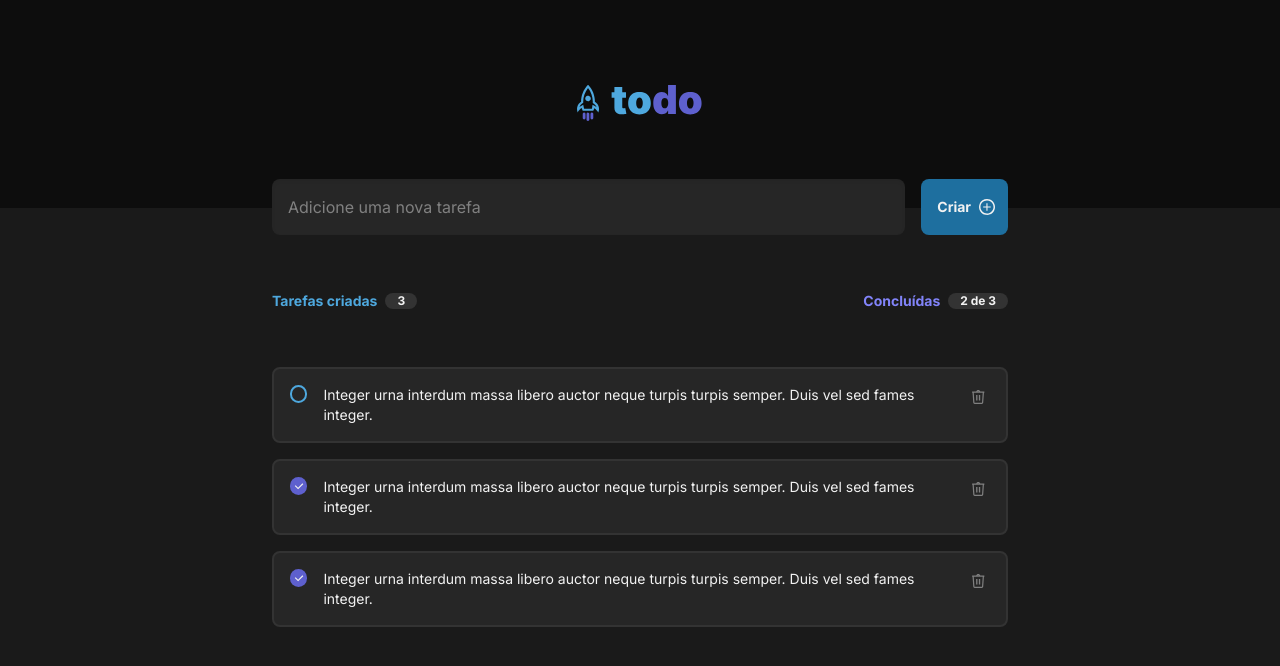
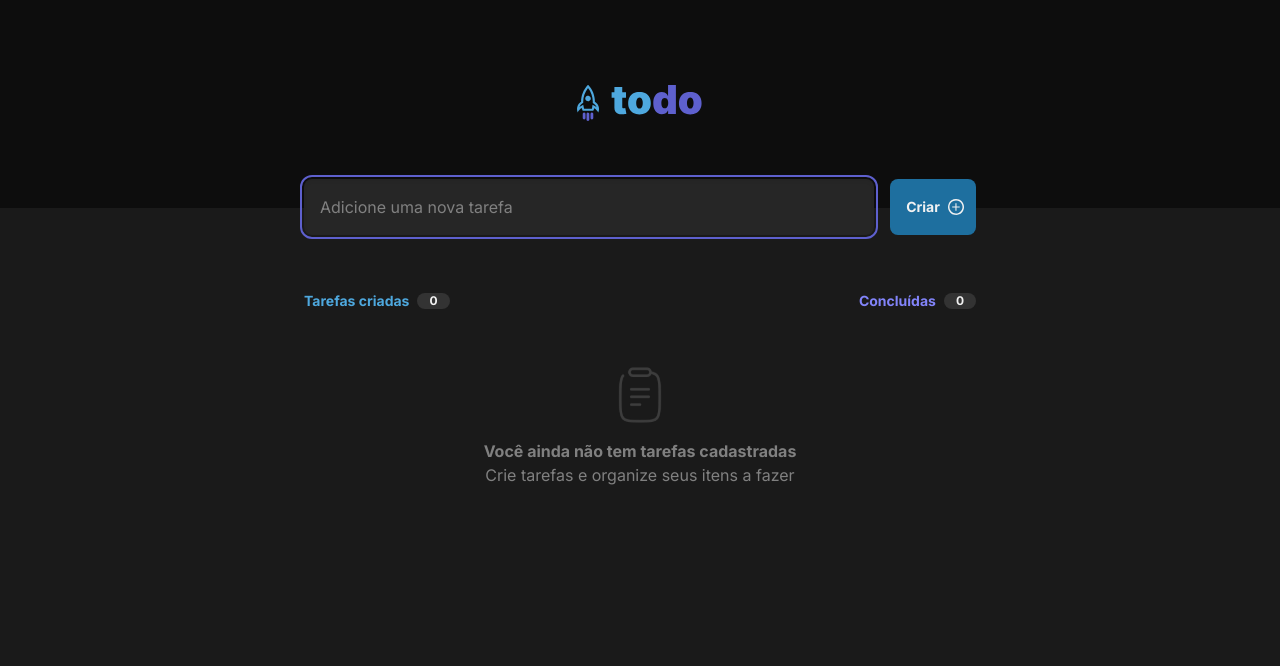
Before and after one commit to vmnog/rocketseat-ignite-react-desafio-01, a React (Vite) app: page / in a window 1280 px wide. Shown: the top 666 px of the page. Built offline with nearby package versions, Linux system fonts and the light colour scheme.

Commit message:
feat: user can add todo

```diff
--- a/src/App.tsx
+++ b/src/App.tsx
@@ -11,26 +11,8 @@ export type Todo = {
   id: number;
 }
 
-const TODOS: Todo[] = [
-  {
-    id: 0,
-    isCompleted: false,
-    description: 'Integer urna interdum massa libero auctor neque turpis turpis semper. Duis vel sed fames integer.'
-  },
-  {
-    id: 1,
-    isCompleted: true,
-    description: 'Integer urna interdum massa libero auctor neque turpis turpis semper. Duis vel sed fames integer.'
-  },
-  {
-    id: 2,
-    isCompleted: true,
-    description: 'Integer urna interdum massa libero auctor neque turpis turpis semper. Duis vel sed fames integer.'
-  }
-]
-
 function App() {
-  const [todos, setTodos] = useState<Todo[]>(TODOS);
+  const [todos, setTodos] = useState<Todo[]>([]);
 
   function handleDeleteTodo(id: Todo['id']): void {
     const todosWithoutDeletedOne = todos.filter(todo => todo.id !== id);
@@ -47,12 +29,16 @@ function App() {
     setTodos(newTodos);
   }
 
+  function handleAddTodo(description: Todo['description']): void {
+    setTodos((state) => [...state, { id: state.length + 1, isCompleted: false, description }]);
+  }
+
   return (
     <>
       <div className="w-full h-52 bg-gray-700" />
-      <div className="max-w-[46rem] mx-auto flex flex-col items-center align-center gap-14 -mt-[8.3rem]">
+      <div className="max-w-2xl mx-auto flex flex-col items-center align-center gap-14 -mt-[8.3rem]">
         <img src={todoLogo} alt="" />
-        <AddTodo />
+        <AddTodo onAddTodo={handleAddTodo} />
         <TaskCounter todos={todos} />
         <TodoList todos={todos} onDelete={handleDeleteTodo} onToggle={handleToggleTodo} />
       </div>
--- a/src/components/add-todo.tsx
+++ b/src/components/add-todo.tsx
@@ -1,9 +1,46 @@
+import { FormEvent, useRef, useState } from 'react';
 import plusSign from '../assets/plus.svg';
+import { Todo } from '../App';
 
-export function AddTodo() {
+interface AddTodoProps {
+  onAddTodo: (description: Todo['description']) => void;
+}
+
+export function AddTodo({ onAddTodo }: AddTodoProps) {
+  const [description, setDescription] = useState('');
+  const inputRef = useRef<HTMLInputElement>(null);
+
+  function handleInvalid(): void {
+    if (inputRef.current) {
+      inputRef.current.setCustomValidity('Este campo é obrigatório');
+    }
+  };
+
+  function handleInput(): void {
+    if (inputRef.current) {
+      inputRef.current.setCustomValidity('');
+    }
+  };
+
+
+  function handleSubmit(event: FormEvent): void {
+    event.preventDefault();
+
+    onAddTodo(description);
+
+    setDescription('');
+  }
+
   return (
-    <div className="w-full flex gap-4">
+    <form className="w-full flex gap-4" onSubmit={handleSubmit}>
       <input
+        ref={inputRef}
+        required
+        autoFocus
+        value={description}
+        onInput={handleInput}
+        onInvalid={handleInvalid}
+        onChange={(event) => setDescription(event.target.value)}
         className="w-full h-14 bg-gray-500 rounded-lg shadow-inner p-4 placeholder:text-gray-300 text-base text-gray-100 outline-none focus:outline-2 focus:outline-purpleDark"
         placeholder="Adicione uma nova tarefa"
       />
@@ -11,6 +48,6 @@ export function AddTodo() {
         <span>Criar</span>
         <img src={plusSign} alt="" className="flex-none" />
       </button>
-    </div>
+    </form>
   )
 }
--- a/src/components/todo-list.tsx
+++ b/src/components/todo-list.tsx
@@ -55,7 +55,7 @@ function TodoItem({ todo, onDelete, onToggle }: TodoItemProps) {
   return (
     <div className="w-full bg-gray-500 p-4 flex items-start gap-4 rounded-lg border-2 border-gray-400">
       <CheckButton onClick={() => onToggle(todo.id)} selected={todo.isCompleted} />
-      <span className="text-gray-100 text-sm">{todo.description}</span>
+      <span className={`w-full text-gray-100 text-sm ` + (todo.isCompleted && 'line-through text-gray-300')}>{todo.description}</span>
       <DeleteButton onClick={() => onDelete(todo.id)} />
     </div >
   )
@@ -71,7 +71,7 @@ export function TodoList({ todos, onDelete, onToggle }: TodoListProps) {
   return (
     <>
       {todos.length > 0 && (
-        <section className="flex flex-col gap-4 mb-20">
+        <section className="w-full flex flex-col gap-4 mb-20">
           {todos.map((todo) => (
             <TodoItem todo={todo} onDelete={onDelete} onToggle={onToggle} />
           ))}
```
